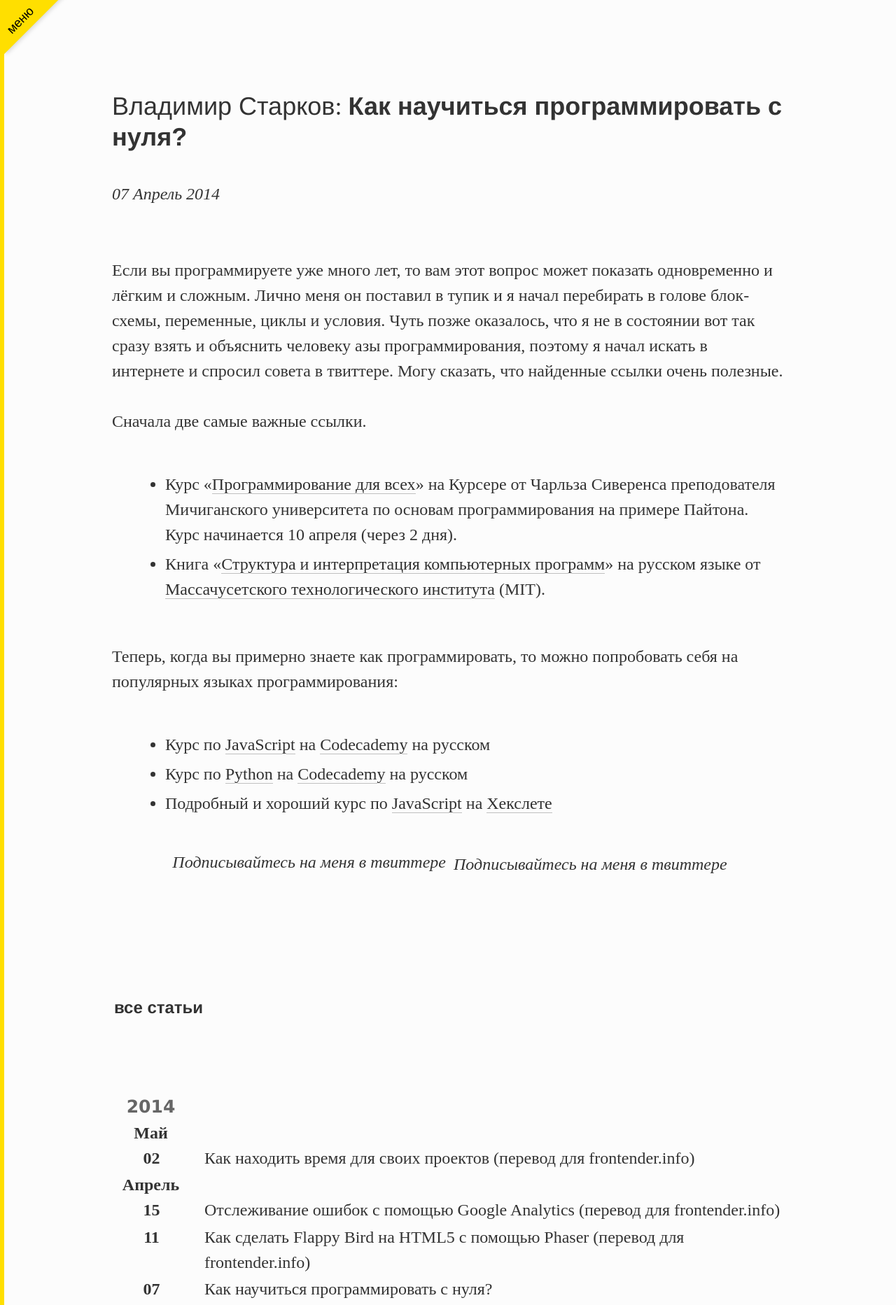
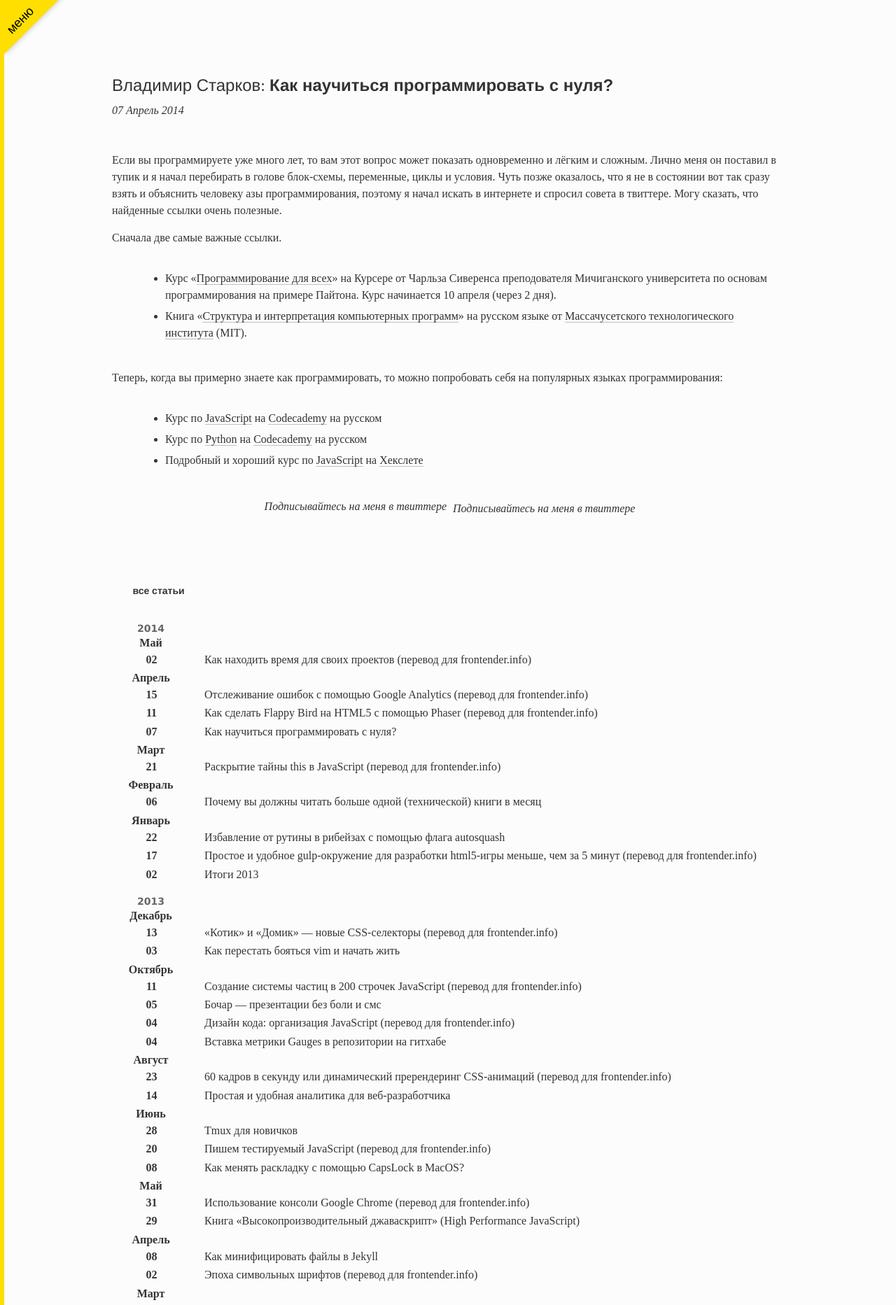
Before and after one commit to iamstarkov/vstarkov.ru, a Jekyll site: the page built from index.html, in a window 1280 px wide. Shown: the top 1865 px of the page at 70% size. Built offline with Jekyll 4.4.1, drawn with Linux system fonts in a browser that asks for light colours; comment, search, counter and statistics services are not loaded.

Commit message:
fixed adaptive layout

```diff
--- a/css/style.css
+++ b/css/style.css
@@ -8,28 +8,34 @@ body {
     background: #fcfcfc;
     margin: 0;
     font-family: 'Hoefler Text', 'Times New Roman', Times, serif;
+    color: #333;
     font-size: 24px;
-    color: #333;
     line-height: 36px;
+}
+
+@media screen and (max-device-width: 1300px) {
+    body {
+        font-size: 16px;
+        line-height: 20px;
+    }
 }
 
 .container {
     box-sizing: border-box;
-    padding: 0 18px;
+    padding: 0 76.8px;
 }
 
-@media screen and (min-device-width: 480px) {
+
+@media screen and (max-device-width: 1024px) {
     .container {
         padding: 0 35px;
     }
-
 }
 
-@media screen and (min-device-width: 1024px) {
+@media screen and (max-device-width: 480px) {
     .container {
-        padding: 0 76.8px;
+        padding: 0 18px;
     }
-
 }
 
 .content {
@@ -44,6 +50,15 @@ body {
     font-size: 36px;
     line-height: 43.2px;
     color: #333;
+}
+
+@media screen and (max-device-width: 1300px) {
+    .heading-wrap {
+        padding: 0;
+        margin: 12px 0;
+        font-size: 24px;
+        line-height: 28px;
+    }
 }
 
 .heading {
@@ -61,21 +76,17 @@ body {
     font-weight: normal;
     padding: 20px 0 0 0;
     margin: 14.4px 0;
-    margin: 1.44rem 0;
 }
 
 .entry .h2 {
     font-family: Helvetica, sans-serif;
     font-size: 30px;
-    font-size: 3rem;
     color: #333;
     /*line-height: 0.8667;*/
     line-height: 1;
     font-weight: normal;
     padding: 5px 0 10px 0;
-    padding: 0.5rem 0 1rem 0;
     margin: 25px 0;
-    margin: 2.5rem 0;
 }
 
 .entry .h3 {
@@ -87,9 +98,7 @@ body {
     line-height: 1;
     text-indent: 0;
     padding: 10px 0 0 0;
-    padding: 1rem 0 0 0;
     margin: 18px 0;
-    margin: 1.8rem 0;
 }
 
 .entry .h4 {
@@ -135,6 +144,14 @@ p {
     margin: 36px auto;
     text-indent: 0;
 }
+
+
+@media screen and (max-device-width: 1300px) {
+    p {
+        margin: 15px auto;
+    }
+}
+
 
 
 .styled-link:link,
@@ -188,6 +205,14 @@ p {
     margin: 173px 0 19px;
 }
 
+@media screen and (max-device-width: 1300px) {
+    .timeline__heading {
+        font-size: 14px;
+        line-height: 18px;
+        margin: 15px 0 9px;
+    }
+}
+
 .timeline__list {
     margin: 0;
     padding: 0;
@@ -195,11 +220,19 @@ p {
 }
 
 .timeline__year::before {
-    margin-top: 81px;
+    margin-top: 51px;
     color: #666;
     font-family: Verdana, sans-serif;
     font-size: 25px;
     font-weight: bold;
+}
+
+@media screen and (max-device-width: 1300px) {
+    .timeline__year::before {
+        margin-top: 15px;
+        font-size: 14px;
+        line-height: 18px;
+    }
 }
 
 .timeline__month::before,
@@ -218,6 +251,22 @@ p {
 
 .timeline__post {
     padding-left: 132px;
+}
+
+@media screen and (max-device-width: 1300px) and (orientation: portrait) {
+    .timeline__month {
+        font-weight: normal;
+    }
+    .timeline__post {
+        padding-left: 50px;
+        margin-bottom: 5px;
+        font-size: 12px;
+        line-height: 14px;
+    }
+
+    .timeline__day::before {
+        display: none;
+    }
 }
 
 .subscribe__wrap {
```
